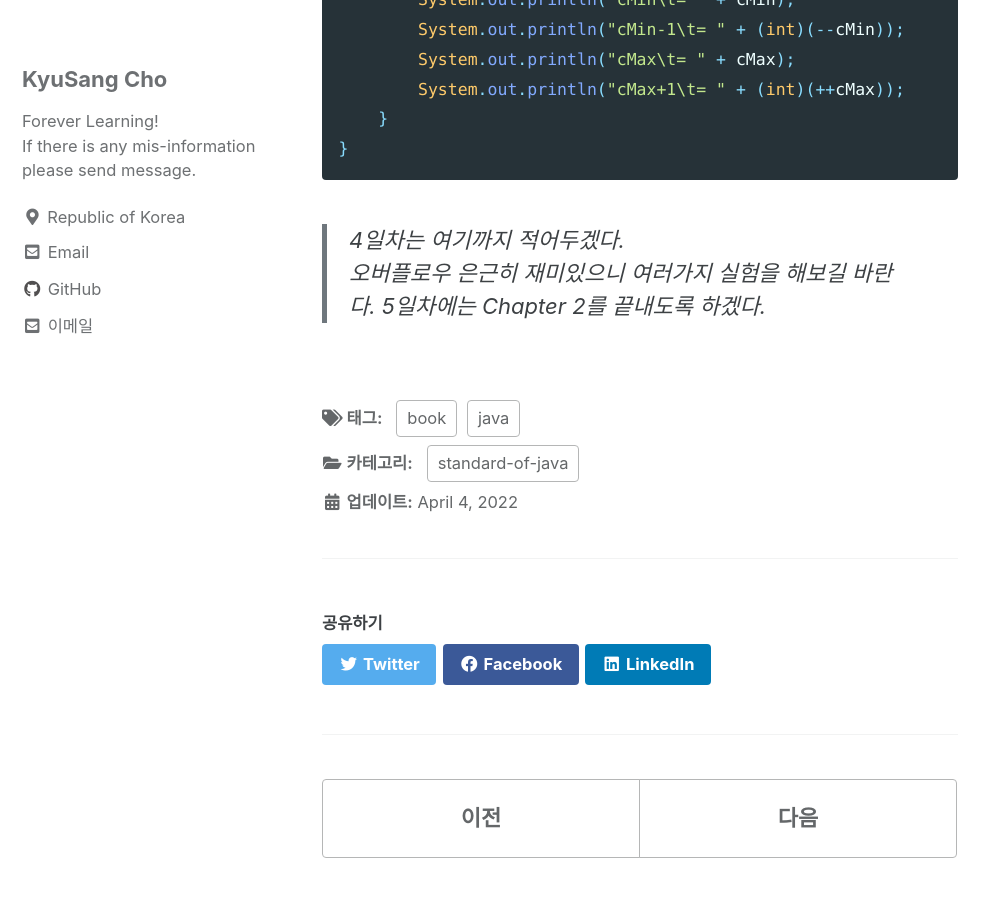
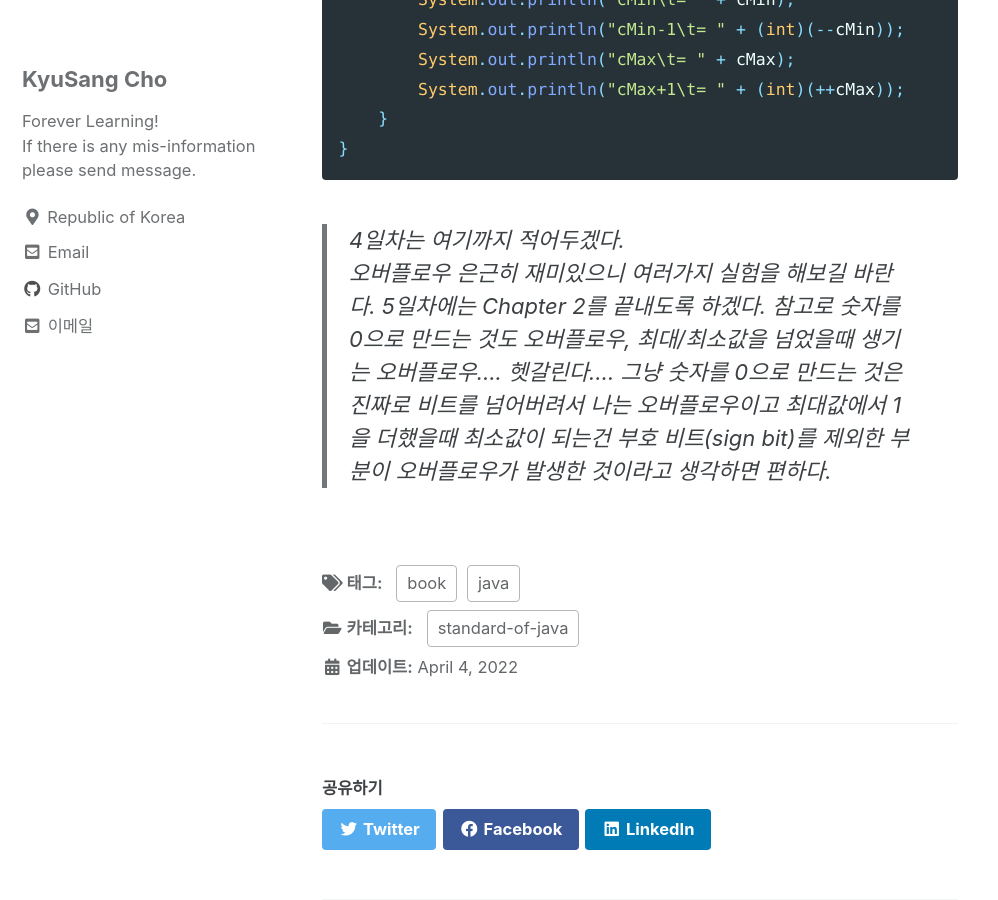
Before and after one commit to DevKS-Yet/DevKs-Yet.github.io, a Jekyll site: the page built from _posts/2022-04-04-64(standard-of-Java004).md, in a window 1280 px wide and 900 px high, scrolled down 4803 px. Shown: the whole window, without its empty margins (0-998 px from the left). Built offline with Jekyll 4.4.1, drawn with Linux system fonts in a browser that asks for light colours; cached includes are drawn as plain includes.

Commit message:
20220406

```diff
--- a/_posts/2022-04-04-64(standard-of-Java004).md
+++ b/_posts/2022-04-04-64(standard-of-Java004).md
@@ -127,3 +127,4 @@ class OverflowEx {
 
 > 4일차는 여기까지 적어두겠다.
 > 오버플로우 은근히 재미있으니 여러가지 실험을 해보길 바란다. 5일차에는 Chapter 2를 끝내도록 하겠다.
+> 참고로 숫자를 0으로 만드는 것도 오버플로우, 최대/최소값을 넘었을때 생기는 오버플로우.... 헷갈린다.... 그냥 숫자를 0으로 만드는 것은 진짜로 비트를 넘어버려서 나는 오버플로우이고 최대값에서 1을 더했을때 최소값이 되는건 부호 비트(sign bit)를 제외한 부분이 오버플로우가 발생한 것이라고 생각하면 편하다.
```
